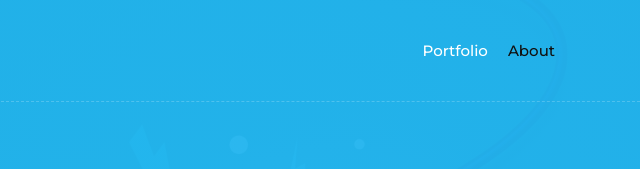
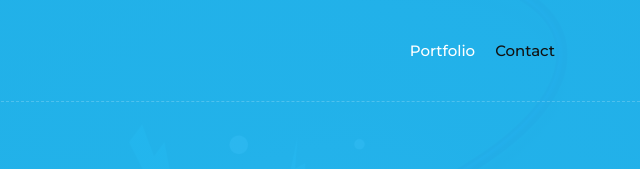
Before and after one commit to ShahabAhmedDev/portfolio, a plain HTML site: page index.html in a window 1280 px wide. Shown: the top 169 px of the page, 640-1280 px from the left. Drawn offline with nearby package versions, Linux system fonts and the light colour scheme.

Commit message:
Update index.html

```diff
--- a/index.html
+++ b/index.html
@@ -37,7 +37,7 @@
                     <div class="navbar-nav ml-auto">
                         <a href="#portfolio" class="nav-item nav-link">Portfolio</a>
                         <!-- <a href="#home" class="nav-item nav-link active">Home</a> -->
-                        <a href="#about" class="nav-item nav-link">About</a>
+                        <!-- <a href="#about" class="nav-item nav-link">About</a> -->
                         <!-- <a href="#service" class="nav-item nav-link">Service</a> -->
                         <!-- <a href="#experience" class="nav-item nav-link">Experience</a> -->
 
@@ -45,7 +45,7 @@
                         <!-- <a href="#review" class="nav-item nav-link">Review</a> -->
                         <!-- <a href="#team" class="nav-item nav-link">Team</a> -->
                         <!-- <a href="#blog" class="nav-item nav-link">Blog</a> -->
-                        <!-- <a href="#contact" class="nav-item nav-link">Contact</a> -->
+                        <a href="#contact" class="nav-item nav-link">Contact</a>
                     </div>
                 </div>
             </div>
@@ -886,7 +886,7 @@
 
 
         <!-- Footer Start -->
-        <div class="footer wow fadeIn" data-wow-delay="0.3s" id="about">
+        <div class="footer wow fadeIn" data-wow-delay="0.3s" id="contact">
             <div class="container-fluid">
                 <div class="container">
                     <div class="footer-info">
```
